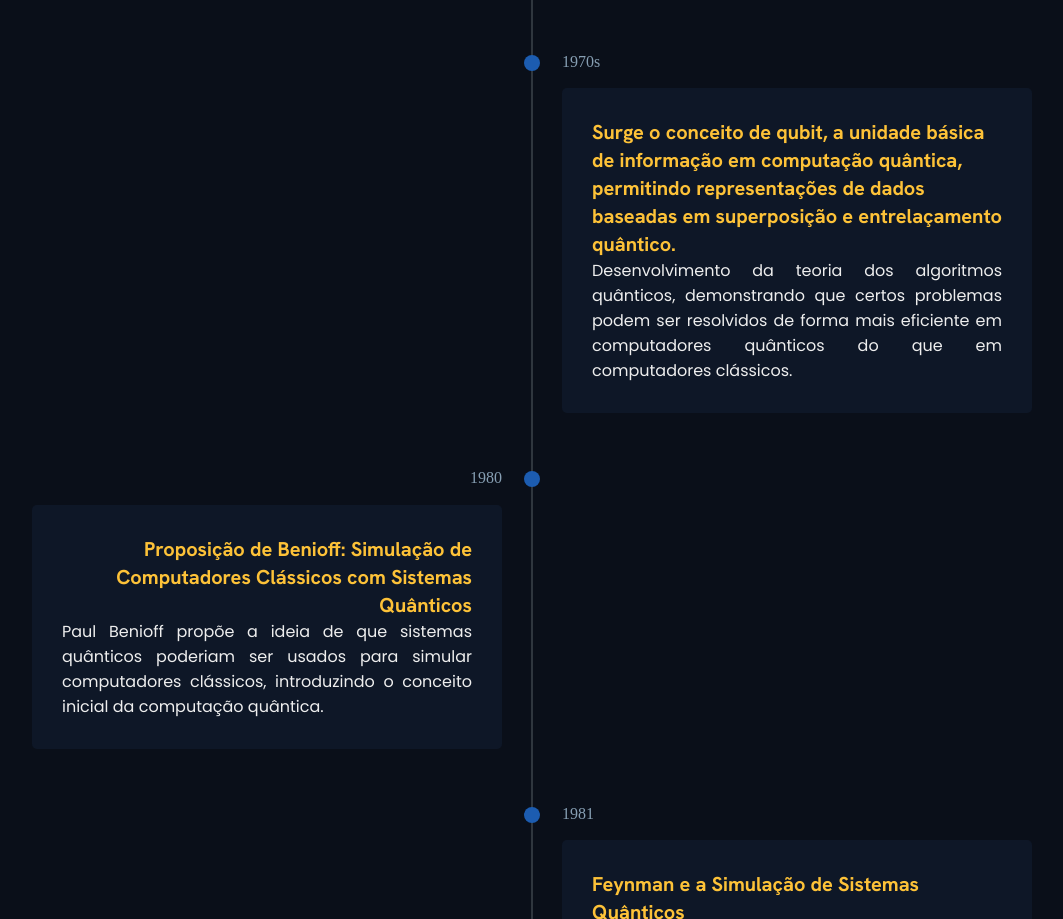
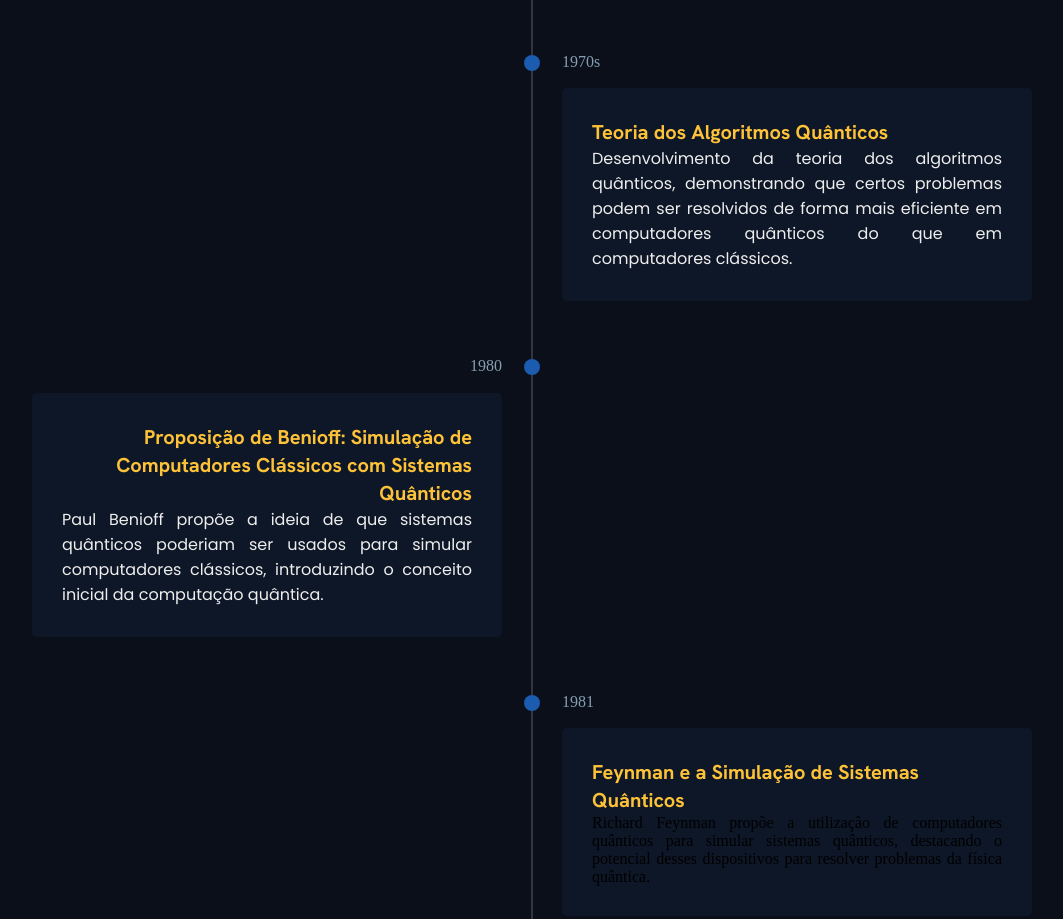
Before and after one commit to Gusales/project_quantum_computing_site, a plain HTML site: page index.html in a window 1280 px wide. Shown: the part 2490-3409 px from the top of the page, without its empty margins (108-1171 px from the left). Drawn offline with nearby package versions, Linux system fonts and the light colour scheme.

Commit message:
IA sempre ia errar
Vão dominar o mundo em, cuidado!

```diff
--- a/index.html
+++ b/index.html
@@ -129,7 +129,7 @@
           <div class="timeline-dot"></div>
           <div class="timeline-date regular-text">1970s</div>
           <div class="timeline-content">
-            <span class="hanken-grotesk large-text">Surge o conceito de qubit, a unidade básica de informação em computação quântica, permitindo representações de dados baseadas em superposição e entrelaçamento quântico.</span>
+            <span class="hanken-grotesk large-text">Teoria dos Algoritmos Quânticos</span>
             <p class="poppins">Desenvolvimento da teoria dos algoritmos quânticos, demonstrando que certos problemas podem ser resolvidos de forma mais eficiente em computadores quânticos do que em computadores clássicos.</p>
           </div>
         </div>
```
